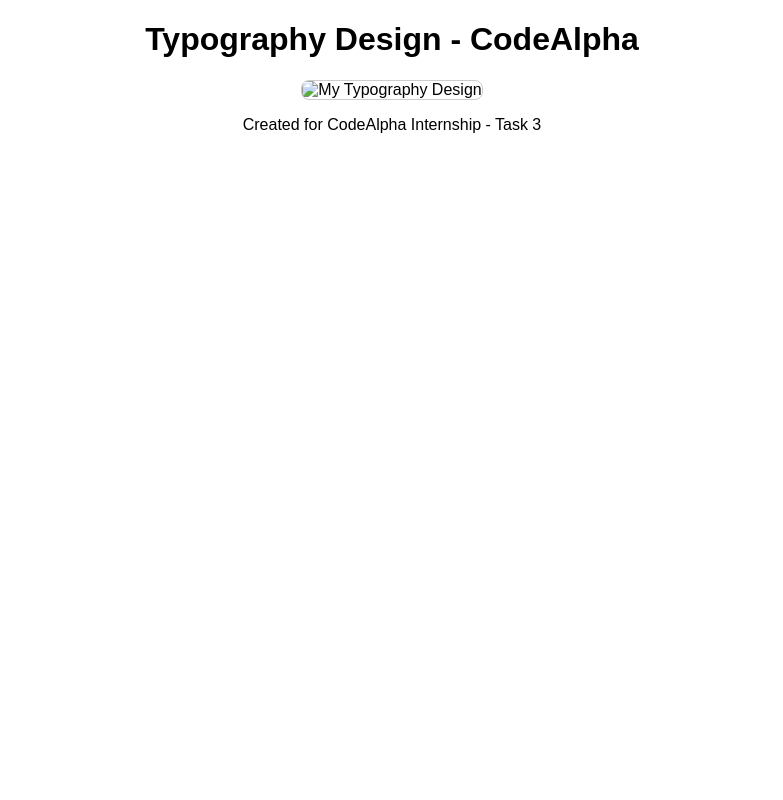
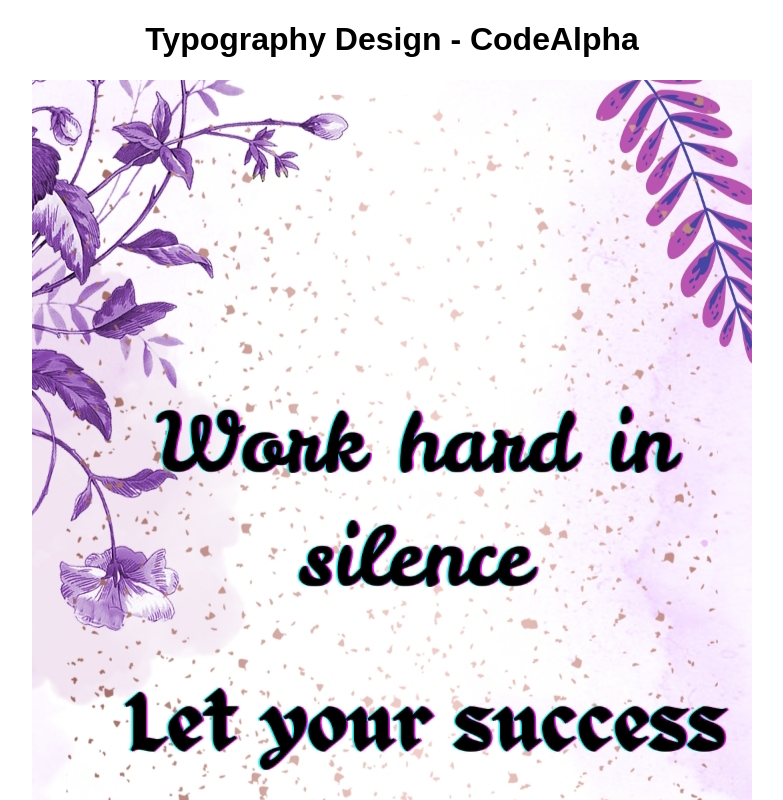
Before and after one commit to preethikannan03/_Code_-Alpha_, a plain HTML site: page index.html in a window 1280 px wide. Shown: the top 800 px of the page, without its empty margins (248-1031 px from the left). Drawn offline with Linux system fonts and the light colour scheme.

Commit message:
Update index.html

```diff
--- a/index.html
+++ b/index.html
@@ -5,7 +5,7 @@
 </head>
 <body style="text-align: center; font-family: sans-serif;">
   <h1>Typography Design - CodeAlpha</h1>
-  <img src="Screenshot_2025-06-25-17-55-19-28_965bbf4d18d205f782c6b8409c5773a4.jpg" alt="My Typography Design" style="max-width: 90%; border: 1px solid #ccc; border-radius: 8px;">
+  <img src="IMG_20250626_192210.jpg">
   <p>Created for CodeAlpha Internship - Task 3</p>
 </body>
 </html>
```
